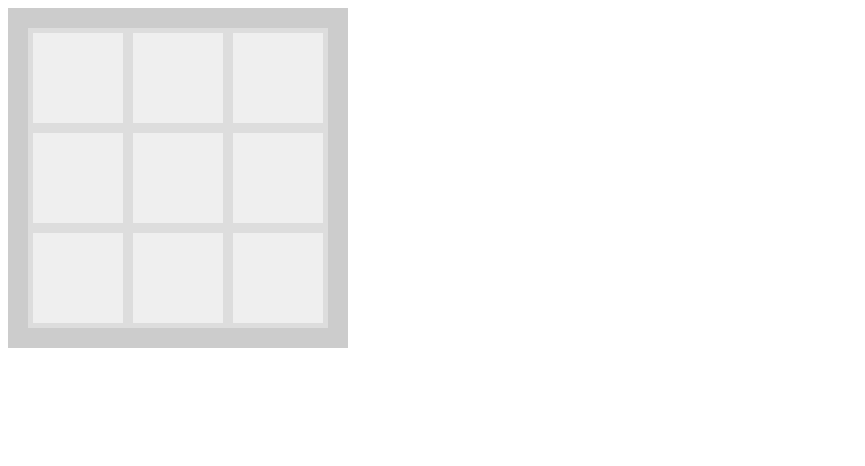
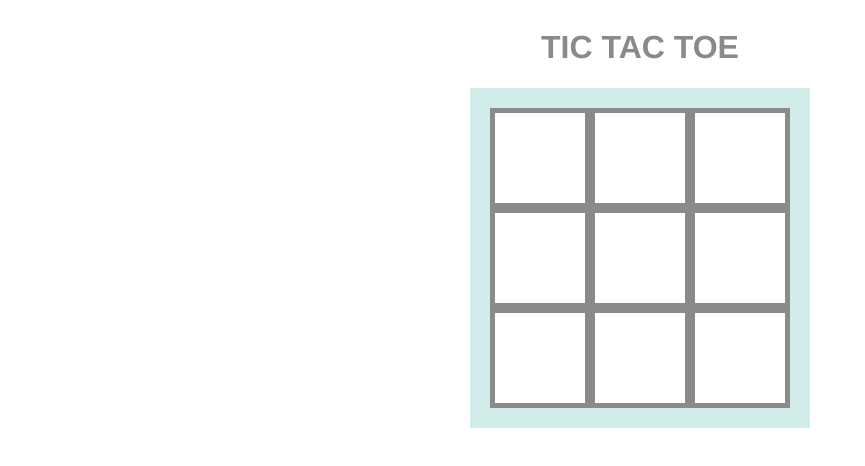
Before and after one commit to eshiota/tictactoe-example, a website built with Parcel: page src/index.html in a window 1280 px wide. Shown: the whole page, without its empty margins (0-865 px from the left). Built offline with nearby package versions, Linux system fonts and the light colour scheme.

Commit message:
Make this pretty

```diff
--- a/src/index.html
+++ b/src/index.html
@@ -1,36 +1,10 @@
 <!DOCTYPE html>
 <html>
 <head>
+
     <title>Tic Tac Toe</title>
+    <link href="./style/style.css" rel="stylesheet">
 
-    <style>
-        #board {
-            padding: 20px;
-            background: #ccc;
-            float: left;
-        }
-
-        .board-row {
-            display: flex;
-        }
-
-        .board-unit {
-            width: 100px;
-            height: 100px;
-            border: 5px solid #ddd;
-            cursor: pointer;
-            font-size: 48px;
-        }
-
-        .board-unit:disabled {
-            background: #eee;
-            cursor: default;
-        }
-
-        .hidden {
-            display: none;
-        }
-    </style>
 </head>
 <body>
 
--- a/src/javascript/tictactoe.js
+++ b/src/javascript/tictactoe.js
@@ -7,27 +7,31 @@ let board = [];
 let boardLength;
 let turn = 1;
 
-let controlsTemplate = `
-    <label class="controls-size hidden">
-        Board size:
-        <input type="number" class="controls-size-input" />
-    </label>
-    <button class="controls-play-again-bt hidden">Play again</button>
+let appTemplate = `
+    <h1 class="title">Tic Tac Toe</h1>
+
+    <div id="board"></div>
+
+    <div class="controls">
+        <label class="controls-size hidden">
+            Board size:
+            <input type="number" class="controls-size-input" />
+        </label>
+        <button class="controls-play-again-bt hidden">Play again</button>
+    </div>
 `;
 
 function init (length) {
     let boardTemplate = [];
-    let boardNode = document.createElement('div');
-    let controlsNode = document.createElement('div');
 
     boardLength = length;
     turn = 1;
 
-    appNode.innerHTML = '';
+    appNode.innerHTML = appTemplate;
 
-    controlsNode.innerHTML = controlsTemplate;
+    let boardNode = document.querySelector('#board');
+    let controlsNode = document.querySelector('.controls');
 
-    boardNode.setAttribute('id', 'board');
     boardNode.addEventListener('click', onDelegatedButtonClick);
 
     for (var i = 0; i < boardLength; i++) {
@@ -47,23 +51,24 @@ function init (length) {
         }
     }
 
-    appNode.appendChild(boardNode);
-    appNode.appendChild(controlsNode);
-
     appNode.querySelector('.controls-play-again-bt').addEventListener('click', onPlayAgainButtonClick);
 
     victoryChecker.setBoardLength(boardLength);
+
+    renderTurn(turn);
 }
 
 function getBoard () {
     return board;
 }
 
+function renderTurn (turn) {
+    appNode.querySelector('#board').classList.remove('player1', 'player2');
+    appNode.querySelector('#board').classList.add(`player${turn}`);
+}
+
 function renderGameOver (turn) {
-    setTimeout(() => {
-        alert(`Player ${turn} wins!`);
-    }, 50);
-
+    appNode.querySelector('.title').innerText = `Player ${turn} wins!`;
     appNode.querySelector('.controls-play-again-bt').classList.remove('hidden');
     appNode.querySelector('.controls-size').classList.remove('hidden');
 
@@ -87,6 +92,8 @@ function onDelegatedButtonClick (evt) {
         }
 
         turn = turn === 1 ? 2 : 1;
+
+        renderTurn(turn);
     }
 }
 
--- /dev/null
+++ b/src/style/helper.css
@@ -0,0 +1,3 @@
+.hidden {
+    display: none;
+}
--- /dev/null
+++ b/src/style/style.css
@@ -0,0 +1,53 @@
+@import "./helper.css";
+
+.gameover {
+    background: #eee;
+}
+
+.title {
+    font-family: 'Helvetica', sans-serif;
+    text-align: center;
+    text-transform: uppercase;
+    color: #8a8a8a;
+}
+
+#app {
+    display: flex;
+    flex-direction: column;
+    align-items: center;
+}
+
+#board {
+    padding: 20px;
+}
+
+.board-row {
+    display: flex;
+}
+
+.board-unit {
+    width: 100px;
+    height: 100px;
+    border: 5px solid #8a8a8a;
+    cursor: pointer;
+    font-size: 48px;
+    background-color: white;
+}
+
+.board-unit:disabled {
+    background: #eee;
+    cursor: default;
+}
+
+.controls {
+    margin: 20px auto 0;
+    width: 282px;
+}
+
+.player1 {
+    background: #d2ede9;
+}
+
+.player2 {
+    background: #ede9d2;
+}
```
Also changed, not shown: 3 other files.
